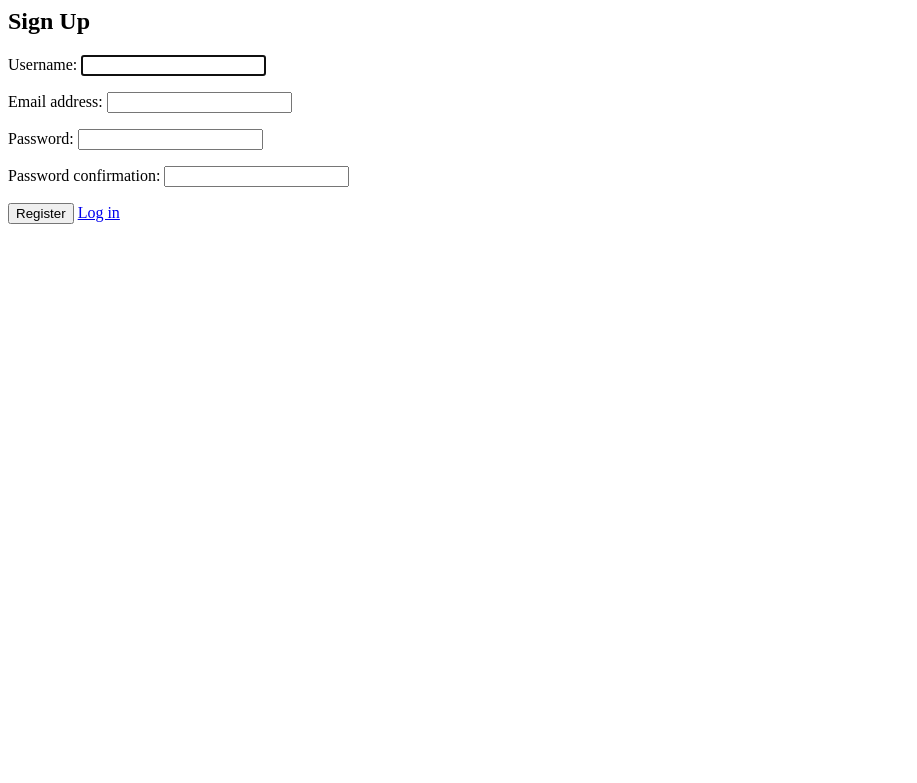
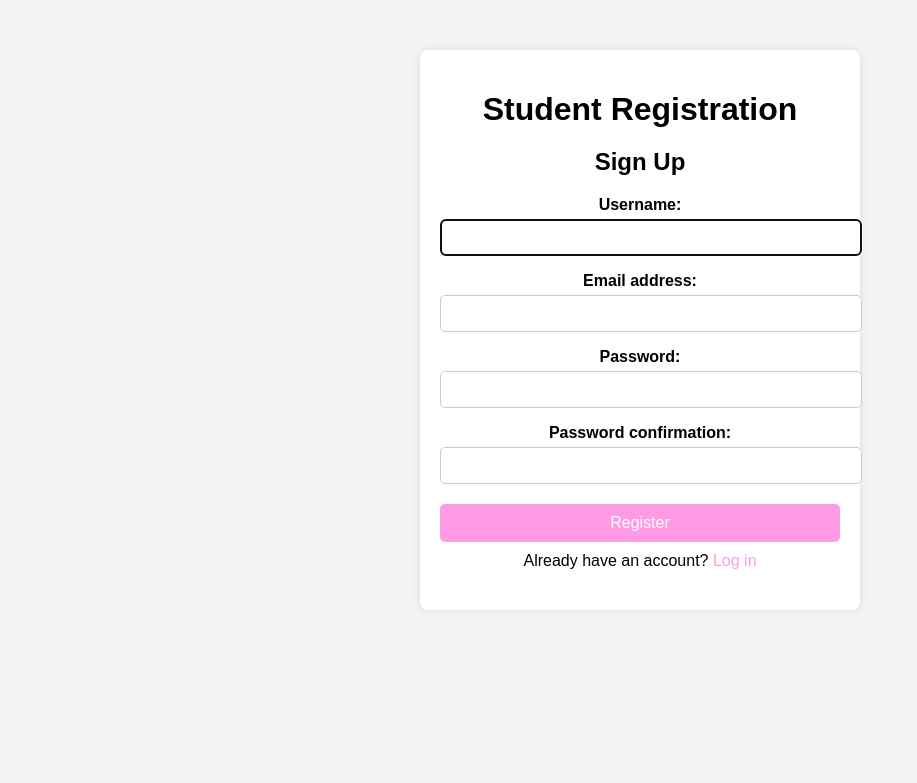
Before and after one commit to sandroin/Learning-Management-System, a Django app: page /register/ in a window 1280 px wide. Shown: the top 783 px of the page, without its empty margins (0-917 px from the left). Run offline with Django 5.2, Linux system fonts and the light colour scheme.

Commit message:
Update register.html

```diff
--- a/lms_app/templates/registration/register.html
+++ b/lms_app/templates/registration/register.html
@@ -1,7 +1,105 @@
+<!DOCTYPE html>
+<html lang="en">
+<head>
+    <meta charset="UTF-8">
+    <meta name="viewport" content="width=device-width, initial-scale=1.0">
+    <title>Student Registration</title>
+    <style>
+        body {
+            font-family: Arial, sans-serif;
+            margin: 0;
+            padding: 0;
+            background-color: #f4f4f4;
+        }
+
+        .container {
+            max-width: 400px;
+            margin: 50px auto;
+            padding: 20px;
+            background-color: #fff;
+            border-radius: 8px;
+            box-shadow: 0 0 10px rgba(0, 0, 0, 0.1);
+        }
+
+        .container h1 {
+            text-align: center;
+            margin-bottom: 20px;
+        }
+
+        .form-heading {
+            text-align: center;
+            margin-bottom: 20px;
+        }
+
+        .form-group {
+            margin-bottom: 20px;
+        }
+
+        .form-group label {
+            display: block;
+            margin-bottom: 5px;
+            font-weight: bold;
+        }
+
+        .form-group input[type="text"],
+        .form-group input[type="email"],
+        .form-group input[type="password"] {
+            width: 100%;
+            padding: 10px;
+            border: 1px solid #ccc;
+            border-radius: 5px;
+        }
+
+        .form-group input[type="submit"] {
+            width: 100%;
+            padding: 10px;
+            border: none;
+            border-radius: 5px;
+            background-color: #ff9be6;
+            color: #fff;
+            font-size: 16px;
+            cursor: pointer;
+        }
+
+        .form-group input[type="submit"]:hover {
+            background-color: #ff9be6;
+        }
+
+        .form-group p {
+            margin-top: 10px;
+            text-align: center;
+        }
+
+        .form-group p a {
+            color: #ff9be6;
+            text-decoration: none;
+        }
+
+        .form-group p a:hover {
+            text-decoration: underline;
+        }
+
+        .errorlist {
+            margin: 0;
+            padding: 0;
+            list-style-type: none;
+            color: #dc3545;
+        }
+
+        .errorlist li {
+            margin-bottom: 5px;
+        }
+    </style>
+</head>
+<body>
+    <div class="container">
+        <h1>Student Registration</h1>
         <form method="POST" novalidate>
             {% csrf_token %}
+            <div class="form-heading">
                 <h2>Sign Up</h2>
-
+            </div>
+            <div class="form-group">
                 {% for field in form %}
                 <p>
                     {% if field.errors %}
@@ -14,6 +112,12 @@
                     {{ field.label_tag }} {{ field }}
                 </p>
                 {% endfor %}
+            </div>
+            <div class="form-group">
                 <input type="submit" value="Register" />
-    <a href="{%url 'login' %}">Log in</a>
+                <p>Already have an account? <a href="{%url 'login' %}">Log in</a></p>
+            </div>
         </form>
+    </div>
+</body>
+</html>
```
Lines whose indentation alone changed are shown as unchanged.
